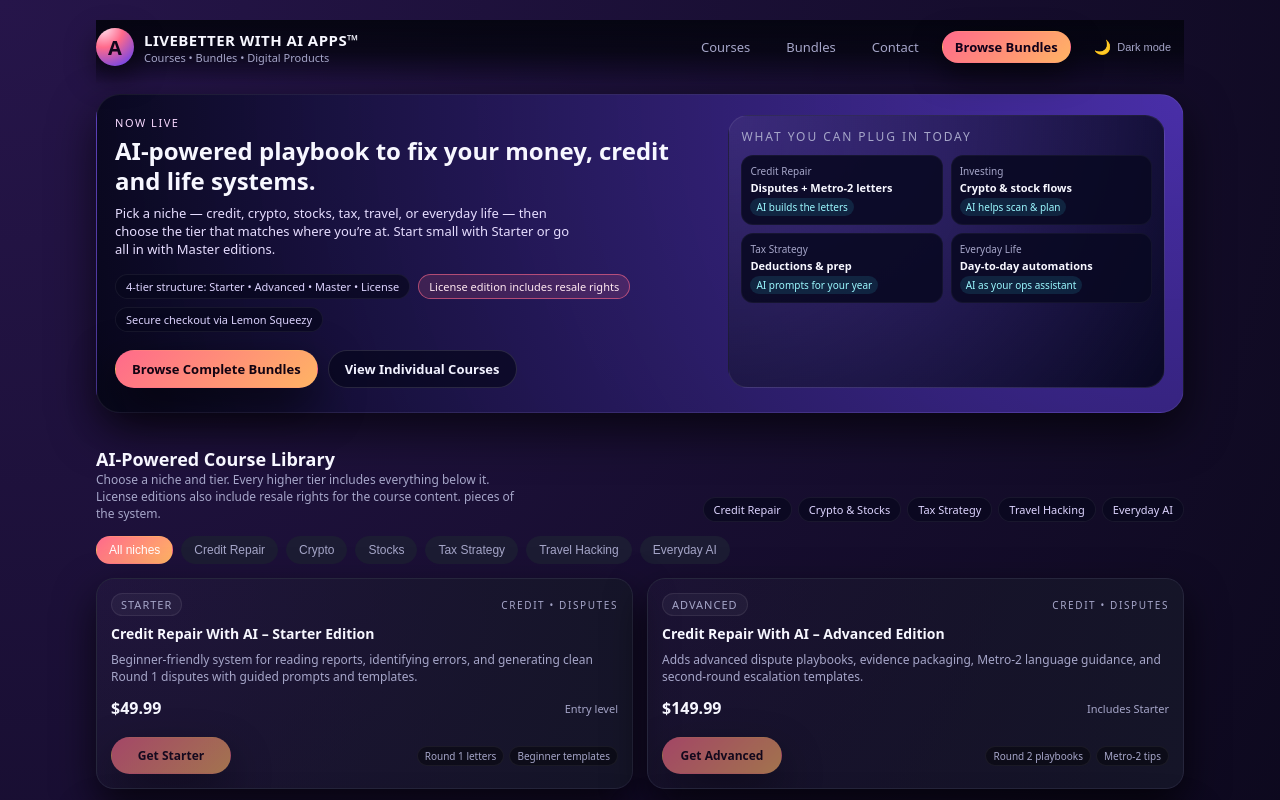
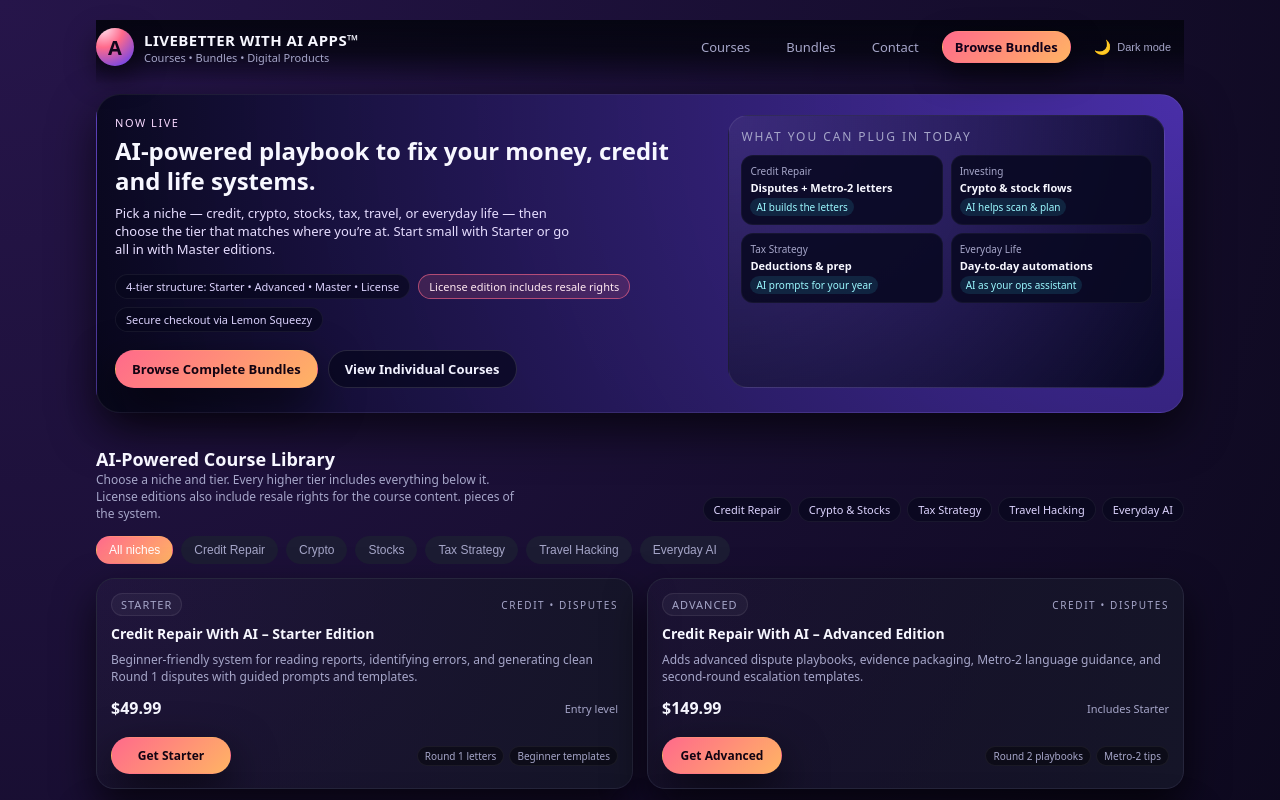
Before and after one commit to shaneclark713/Livebetterwithaiapps-site, a plain HTML site: page index.html in a window 1280 px wide. Shown: the top 800 px of the page. Drawn offline with Linux system fonts and the light colour scheme.

Commit message:
Update Lemon Squeezy product URLs in index.html

```diff
--- a/index.html
+++ b/index.html
@@ -1388,24 +1388,42 @@
      Set your Lemon checkout URLs below
      =============================== */
   const LS = {
-    credit_master: "",
-    crypto_starter: "",
-    crypto_advanced: "",
-    crypto_master: "",
-    stocks_starter: "",
-    stocks_advanced: "",
-    stocks_master: "",
-    tax_starter: "",
-    tax_advanced: "",
-    tax_master: "",
-    travel_master: "",
-    everyday_starter: "",
-    everyday_advanced: "",
-    everyday_master: "",
-    bundle_starter: "",
-    bundle_advanced: "",
-    bundle_master: ""
-  };
+  // Individual products (one page per product, variants handled by Lemon)
+  credit_starter: "https://livebetterwithaiapps.lemonsqueezy.com/checkout",
+  credit_advanced: "https://livebetterwithaiapps.lemonsqueezy.com/checkout",
+  credit_master: "https://livebetterwithaiapps.lemonsqueezy.com/checkout",
+  credit_license: "https://livebetterwithaiapps.lemonsqueezy.com/checkout",
+
+  crypto_starter: "https://livebetterwithaiapps.lemonsqueezy.com/buy/aca625d7-1286-452d-9f30-255a5ef3a148",
+  crypto_advanced: "https://livebetterwithaiapps.lemonsqueezy.com/buy/aca625d7-1286-452d-9f30-255a5ef3a148",
+  crypto_master: "https://livebetterwithaiapps.lemonsqueezy.com/buy/aca625d7-1286-452d-9f30-255a5ef3a148",
+  crypto_license: "https://livebetterwithaiapps.lemonsqueezy.com/buy/aca625d7-1286-452d-9f30-255a5ef3a148",
+
+  stocks_starter: "https://livebetterwithaiapps.lemonsqueezy.com/buy/145779d8-42ae-4c80-a5d9-e5964151331d",
+  stocks_advanced: "https://livebetterwithaiapps.lemonsqueezy.com/buy/145779d8-42ae-4c80-a5d9-e5964151331d",
+  stocks_master: "https://livebetterwithaiapps.lemonsqueezy.com/buy/145779d8-42ae-4c80-a5d9-e5964151331d",
+  stocks_license: "https://livebetterwithaiapps.lemonsqueezy.com/buy/145779d8-42ae-4c80-a5d9-e5964151331d",
+
+  tax_starter: "https://livebetterwithaiapps.lemonsqueezy.com/buy/e9cc61b7-89a9-4f3d-967e-2e16dfc0853d",
+  tax_advanced: "https://livebetterwithaiapps.lemonsqueezy.com/buy/e9cc61b7-89a9-4f3d-967e-2e16dfc0853d",
+  tax_master: "https://livebetterwithaiapps.lemonsqueezy.com/buy/e9cc61b7-89a9-4f3d-967e-2e16dfc0853d",
+  tax_license: "https://livebetterwithaiapps.lemonsqueezy.com/buy/e9cc61b7-89a9-4f3d-967e-2e16dfc0853d",
+
+  travel_master: "https://livebetterwithaiapps.lemonsqueezy.com/buy/7cadf6d8-aefd-4788-8be4-ca4aa3150be9",
+  travel_license: "https://livebetterwithaiapps.lemonsqueezy.com/buy/7cadf6d8-aefd-4788-8be4-ca4aa3150be9",
+
+  everyday_starter: "https://livebetterwithaiapps.lemonsqueezy.com/buy/a61eb927-4252-42ea-9f29-df46f5a8cdbb",
+  everyday_advanced: "https://livebetterwithaiapps.lemonsqueezy.com/buy/a61eb927-4252-42ea-9f29-df46f5a8cdbb",
+  everyday_master: "https://livebetterwithaiapps.lemonsqueezy.com/buy/a61eb927-4252-42ea-9f29-df46f5a8cdbb",
+  everyday_license: "https://livebetterwithaiapps.lemonsqueezy.com/buy/a61eb927-4252-42ea-9f29-df46f5a8cdbb",
+
+  // Bundles
+  bundle_starter: "https://livebetterwithaiapps.lemonsqueezy.com/buy/de8e6dc0-15e5-42df-866a-542e00afc884",
+  bundle_advanced: "https://livebetterwithaiapps.lemonsqueezy.com/buy/793129e3-30a9-4926-83f2-a7d2480ca883",
+  bundle_master: "https://livebetterwithaiapps.lemonsqueezy.com/buy/c5114c4a-b8b3-468d-9766-38b90bd340fe",
+  bundle_license: "https://livebetterwithaiapps.lemonsqueezy.com/buy/354c0de9-d0da-4c58-b097-f30a42380e5b"
+};
+
 
   document.querySelectorAll("a[data-ls]").forEach(a => {
     const key = a.getAttribute("data-ls");
```
